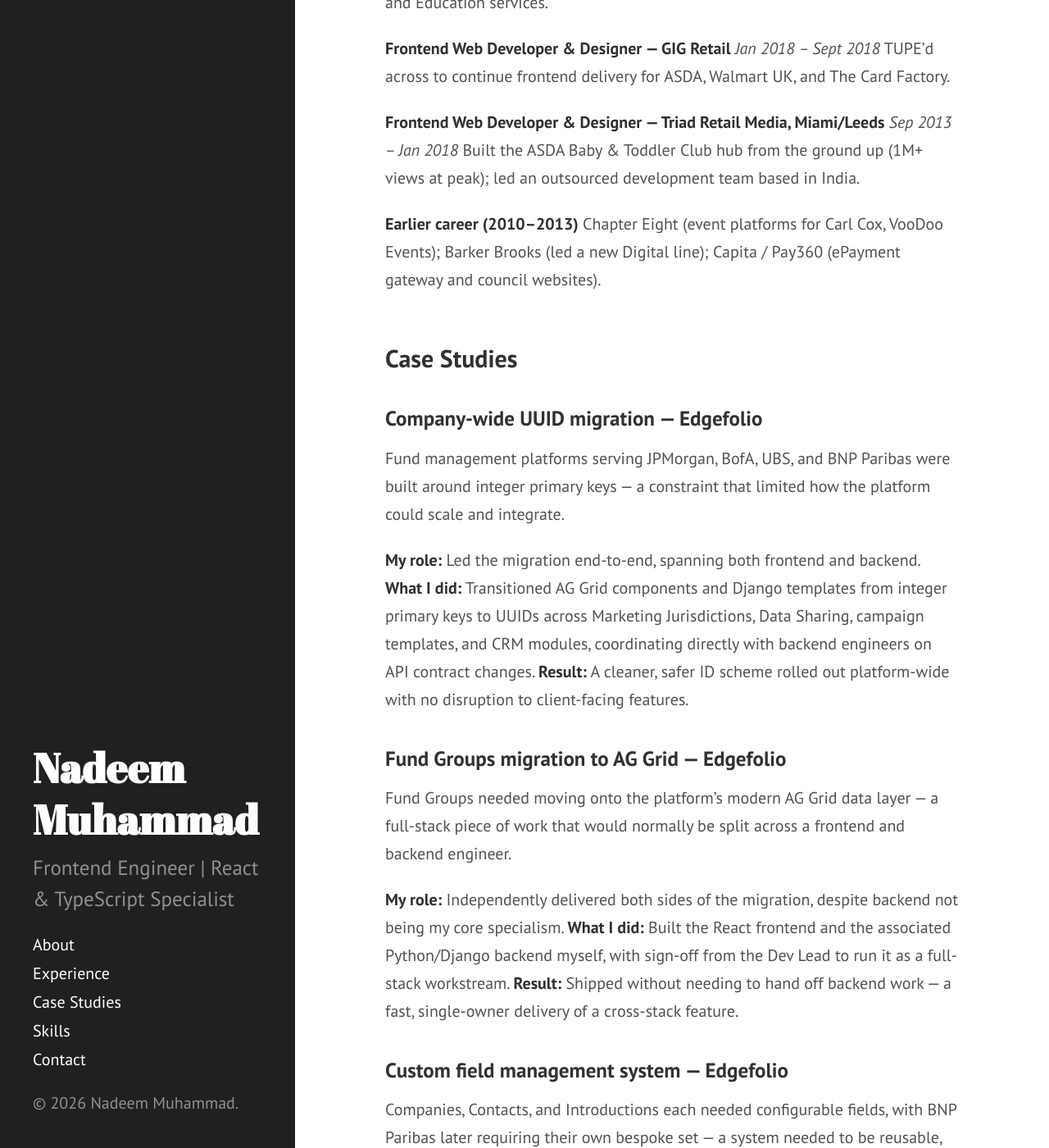
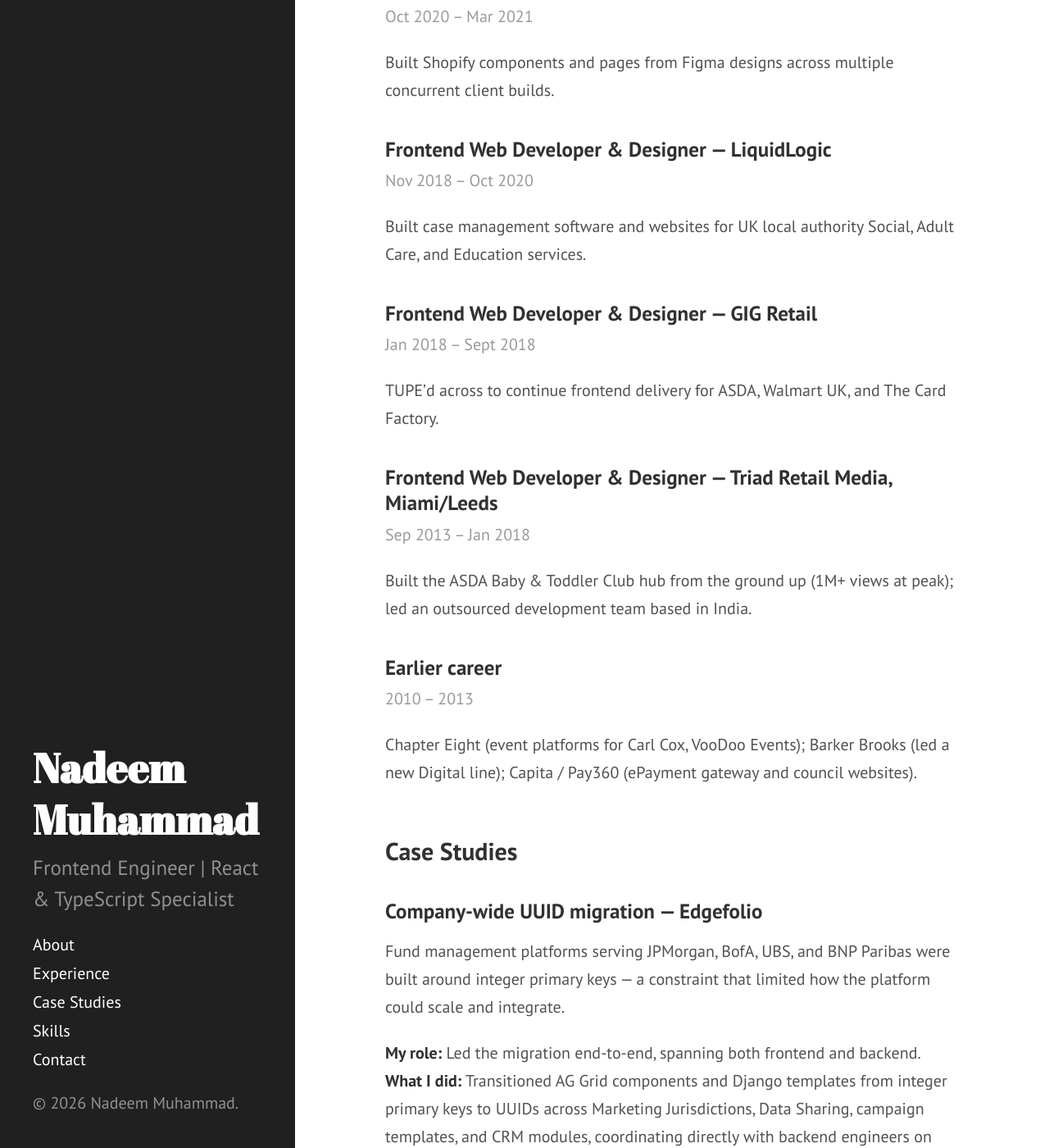
Before and after one commit to nadeem-muhammad/nadeem-muhammad.github.io, a Jekyll site: the page built from index.md, in a window 1280 px wide and 1400 px high, scrolled down 1860 px. Shown: the whole window at 82% size. Built offline with Jekyll 4.4.1, drawn with Linux system fonts in a browser that asks for light colours.

Commit message:
Revise experience section in index.md
Updated experience section with detailed descriptions of roles and responsibilities for various positions held, including Frontend Engineer at Edgefolio and Accessibility Developer at Surpass.

```diff
--- a/index.md
+++ b/index.md
@@ -20,36 +20,59 @@ More recently, a full move into modern frontend and full-stack engineering — b
 
 ## Experience {#experience}
 
-**Frontend Engineer — Edgefolio**
-*Apr 2023 – Present*
+<div class="timeline-item" markdown="1">
+### Frontend Engineer — Edgefolio
+<span class="post-date">Apr 2023 – Present</span>
+
 TypeScript-first frontend and full-stack engineering for enterprise fund management platforms serving JPMorgan, Bank of America, UBS, and BNP Paribas.
+
 - Led a company-wide UUID migration end-to-end across AG Grid components and Django templates.
 - Independently delivered a full-stack Fund Groups migration to AG Grid — React frontend and Django backend.
 - Designed a reusable custom field management system used across Companies, Contacts, and Introductions.
 - Maintained a 300+ test suite with Jest and React Testing Library; reviews PRs across both engineering teams.
+</div>
 
-**Accessibility Developer / Frontend Web Developer — Surpass**
-*Apr 2021 – Mar 2023*
+<div class="timeline-item" markdown="1">
+### Accessibility Developer / Frontend Web Developer — Surpass
+<span class="post-date">Apr 2021 – Mar 2023</span>
+
 Hired to embed WCAG 2.1/2.2 and WAI-ARIA compliance deep into an Angular codebase, as part of a newly formed accessibility team.
+</div>
 
-**Shopify Developer (Contract) — WeMakeWebsites**
-*Oct 2020 – Mar 2021*
+<div class="timeline-item" markdown="1">
+### Shopify Developer (Contract) — WeMakeWebsites
+<span class="post-date">Oct 2020 – Mar 2021</span>
+
 Built Shopify components and pages from Figma designs across multiple concurrent client builds.
+</div>
 
-**Frontend Web Developer & Designer — LiquidLogic**
-*Nov 2018 – Oct 2020*
+<div class="timeline-item" markdown="1">
+### Frontend Web Developer & Designer — LiquidLogic
+<span class="post-date">Nov 2018 – Oct 2020</span>
+
 Built case management software and websites for UK local authority Social, Adult Care, and Education services.
+</div>
 
-**Frontend Web Developer & Designer — GIG Retail**
-*Jan 2018 – Sept 2018*
+<div class="timeline-item" markdown="1">
+### Frontend Web Developer & Designer — GIG Retail
+<span class="post-date">Jan 2018 – Sept 2018</span>
+
 TUPE'd across to continue frontend delivery for ASDA, Walmart UK, and The Card Factory.
+</div>
 
-**Frontend Web Developer & Designer — Triad Retail Media, Miami/Leeds**
-*Sep 2013 – Jan 2018*
+<div class="timeline-item" markdown="1">
+### Frontend Web Developer & Designer — Triad Retail Media, Miami/Leeds
+<span class="post-date">Sep 2013 – Jan 2018</span>
+
 Built the ASDA Baby & Toddler Club hub from the ground up (1M+ views at peak); led an outsourced development team based in India.
+</div>
 
-**Earlier career (2010–2013)**
+<div class="timeline-item" markdown="1">
+### Earlier career
+<span class="post-date">2010 – 2013</span>
+
 Chapter Eight (event platforms for Carl Cox, VooDoo Events); Barker Brooks (led a new Digital line); Capita / Pay360 (ePayment gateway and council websites).
+</div>
 
 ## Case Studies {#case-studies}
 
```
